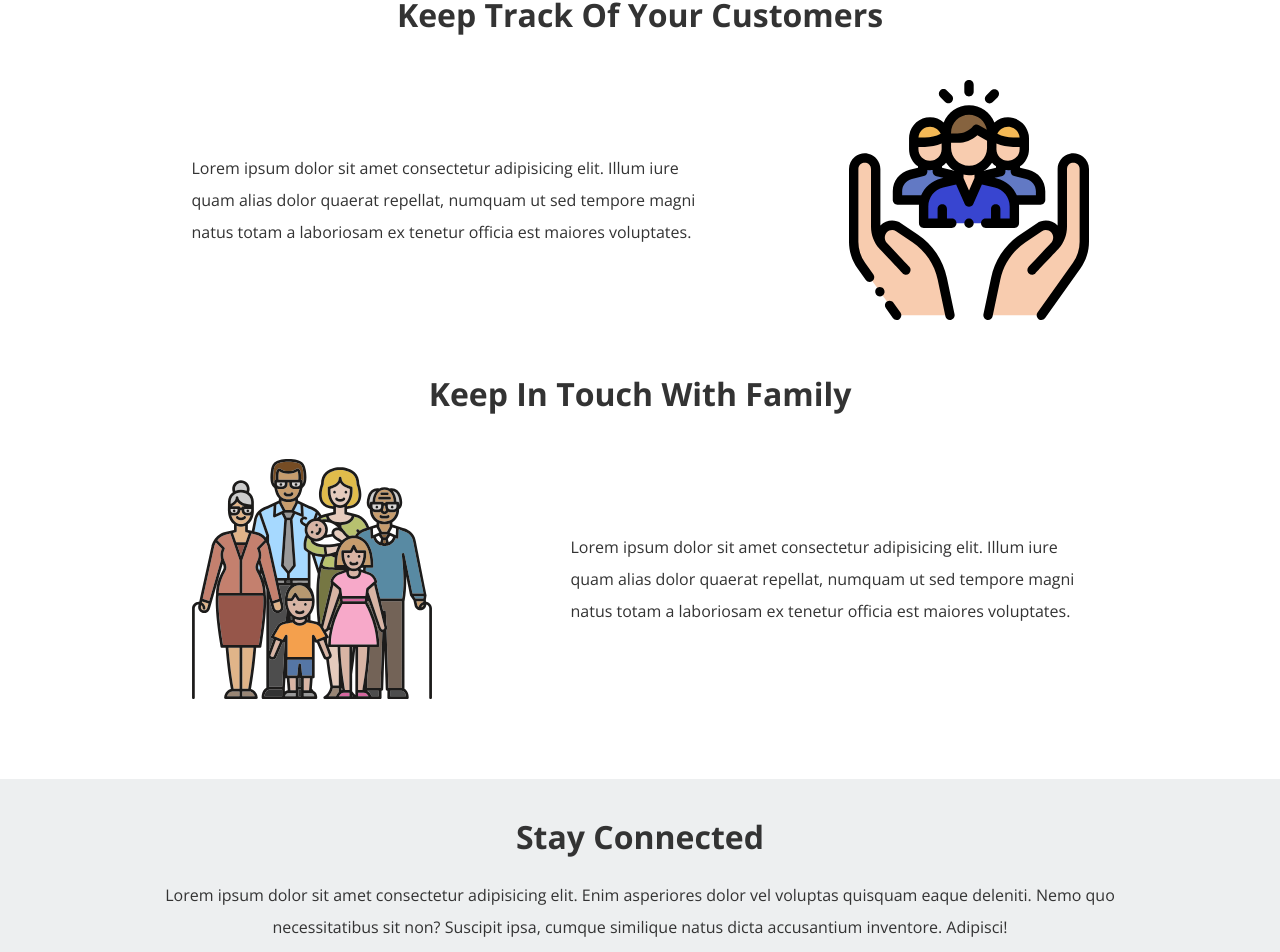
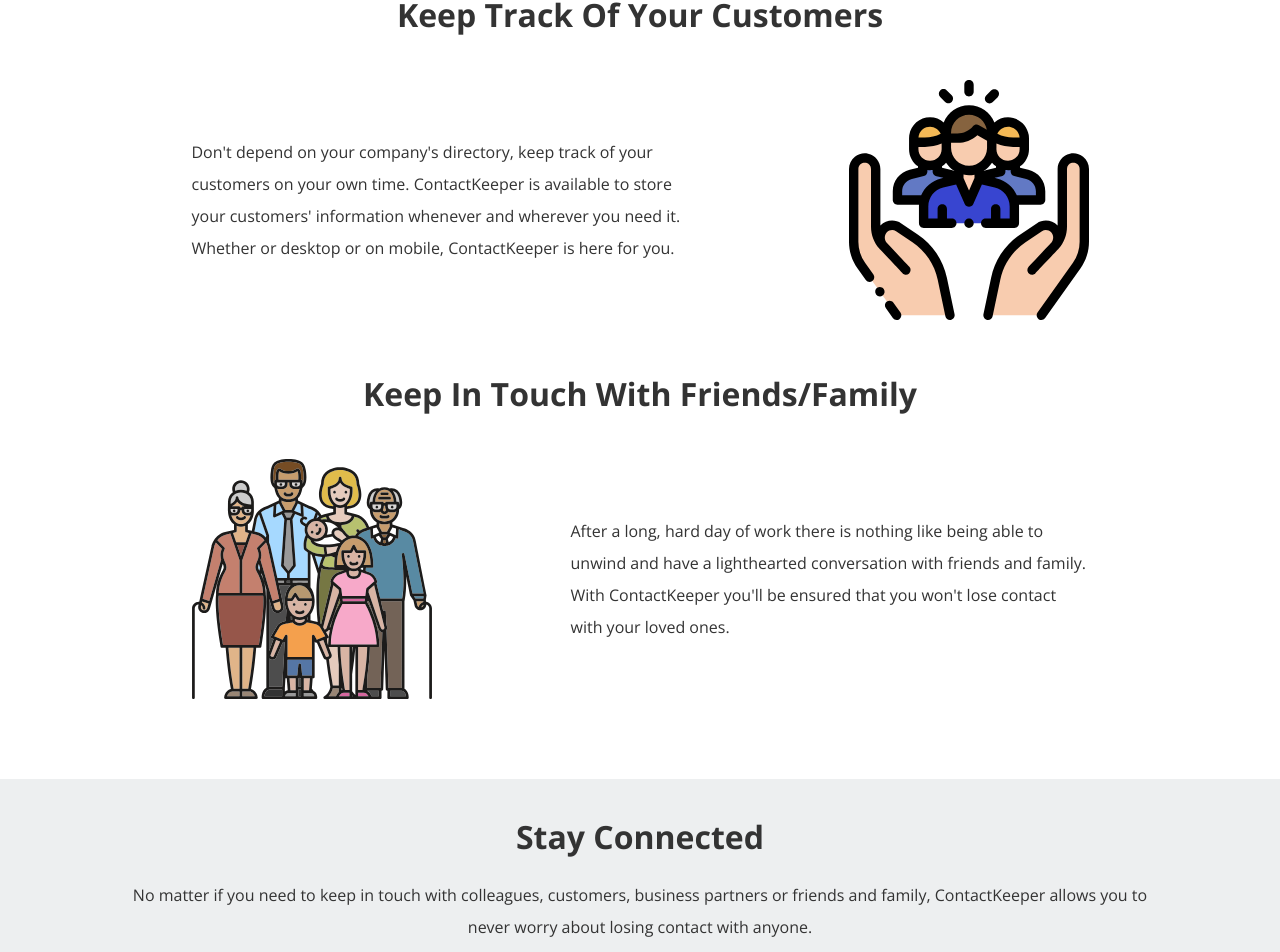
Before and after one commit to smayrant/contact-keeper, a React (Create React App) app in the folder client/: page / in a window 1280 px wide. Shown: the part 629-1581 px from the top of the page. Built offline with nearby package versions, Linux system fonts and the light colour scheme.

Commit message:
fixed the sticky footer issue and made slight tweaks to the stylings

```diff
--- a/client/src/components/layout/Navbar.js
+++ b/client/src/components/layout/Navbar.js
@@ -1,4 +1,5 @@
 import React, { useContext } from "react";
+import { Link } from "react-router-dom";
 import AuthContext from "../../context/auth/authContext";
 import ContactContext from "../../context/contact/contactContext";
 
@@ -17,12 +18,14 @@
 		<div className="home-navbar-container">
 			<nav className="navbar container home-navbar">
 				<div className="navbar-logo-container">
-					<h2 className="home-navbar-headline">ContactKeeper</h2>
+					<Link className="home-link" to="/">
+						<h2 className="home-navbar-logo">ContactKeeper</h2>
+					</Link>
 				</div>
 				<div className="navbar-links-container home-navbar-links-container">
 					<li className="navbar-greeting">Hello {user && user.name}</li>
 					<li>
-						<a onClick={onLogout} href="#!">
+						<a className="logout-link" onClick={onLogout} href="#!">
 							<i className="fas fa-sign-out-alt" /> <span className="hide-sm">Logout</span>
 						</a>
 					</li>
--- a/client/src/components/pages/Error.js
+++ b/client/src/components/pages/Error.js
@@ -10,7 +10,7 @@
 		<div className="main-body">
 			<div className="container">
 				<div className="error-container">
-					<img src={mailman} alt="Man looking on a map" />
+					<img className="error-img" src={mailman} alt="Man looking on a map" />
 					<h1>Sorry, but this page isn't on the map :(</h1>
 					<h3>How about heading back home?</h3>
 					<Link className="home-link" to={authContext.token ? "/home" : "/"}>
--- a/client/src/components/pages/Home.js
+++ b/client/src/components/pages/Home.js
@@ -14,7 +14,8 @@
 		// eslint-disable-next-line
 	}, []);
 	return (
-		<div className="main-content">
+		<div>
+			<div className="main-content home-container">
 				<Navbar />
 				<div className=" grid-2 container">
 					<div className="contactForm-container">
@@ -25,6 +26,7 @@
 						<Contacts />
 					</div>
 				</div>
+			</div>
 			<Footer />
 		</div>
 	);
--- a/client/src/components/pages/Welcome.js
+++ b/client/src/components/pages/Welcome.js
@@ -1,12 +1,15 @@
-import React from "react";
+import React, { useContext } from "react";
 import { Link } from "react-router-dom";
+import AuthContext from "../../context/auth/authContext";
 import community from "../../img/social-care.svg";
 import family from "../../img/family.svg";
 import network from "../../img/computer.svg";
 import Footer from "../layout/Footer";
 
 const Welcome = () => {
+	const authContext = useContext(AuthContext);
 	return (
+		<div>
 			<div className="main-content">
 				<div className="welcome-bg">
 					<div className="navbar-container">
@@ -14,6 +17,13 @@
 							<div className="navbar-logo-container">
 								<h1>ContactKeeper</h1>
 							</div>
+							{authContext.token ? (
+								<div className="navbar-links-container">
+									<li className="navbar-link">
+										<Link to="/home">View My Account</Link>
+									</li>
+								</div>
+							) : (
 								<div className="navbar-links-container">
 									<li className="navbar-link">
 										<Link to="/register">Register</Link>
@@ -22,6 +32,7 @@
 										<Link to="/login">Login</Link>
 									</li>
 								</div>
+							)}
 						</nav>
 					</div>
 					<div className="container">
@@ -38,19 +49,19 @@
 					<h1 className="headline">Keep track of your customers</h1>
 					<div className="img-text-container top-img-text-container">
 						<p>
-						Lorem ipsum dolor sit amet consectetur adipisicing elit. Illum iure quam alias dolor quaerat
-						repellat, numquam ut sed tempore magni natus totam a laboriosam ex tenetur officia est maiores
-						voluptates.
+							Don't depend on your company's directory, keep track of your customers on your own time.
+							ContactKeeper is available to store your customers' information whenever and wherever you
+							need it. Whether or desktop or on mobile, ContactKeeper is here for you.
 						</p>
 						<img src={community} alt="Hand holding individuals" />
 					</div>
-				<h1 className="headline">Keep in touch with family</h1>
+					<h1 className="headline">Keep in touch with friends/family</h1>
 					<div className="img-text-container bottom-img-text-container">
 						<img src={family} alt="family standing together" />
 						<p>
-						Lorem ipsum dolor sit amet consectetur adipisicing elit. Illum iure quam alias dolor quaerat
-						repellat, numquam ut sed tempore magni natus totam a laboriosam ex tenetur officia est maiores
-						voluptates.
+							After a long, hard day of work there is nothing like being able to unwind and have a
+							lighthearted conversation with friends and family. With ContactKeeper you'll be ensured that
+							you won't lose contact with your loved ones.
 						</p>
 					</div>
 				</div>
@@ -59,11 +70,12 @@
 						<div className="connected-inner-container">
 							<h1 className="headline">stay connected</h1>
 							<p>
-							Lorem ipsum dolor sit amet consectetur adipisicing elit. Enim asperiores dolor vel voluptas
-							quisquam eaque deleniti. Nemo quo necessitatibus sit non? Suscipit ipsa, cumque similique
-							natus dicta accusantium inventore. Adipisci!
+								No matter if you need to keep in touch with colleagues, customers, business partners or
+								friends and family, ContactKeeper allows you to never worry about losing contact with
+								anyone.
 							</p>
 							<img className="network-img" src={network} alt="network of connected devices" />
+						</div>
 					</div>
 				</div>
 			</div>
--- a/client/src/main.scss
+++ b/client/src/main.scss
@@ -11,16 +11,7 @@
 @import './styles/pages/register.scss';
 @import './styles/pages/home.scss';
 
-.route-container {
-	display: flex;
-	flex-direction: column;
-	min-height: 100vh;
-}
-
-.main-content {
-	flex: 1;
-}
-
+// global styling
 body {
 	font-family: 'Open Sans', sans-serif;
 	font-size: 1rem;
@@ -36,32 +27,35 @@
 	padding: 0 2rem;
 }
 
+// styling for sticky footer
+.main-content {
+	min-height: 100vh;
+}
+
+.main-content::after {
+	content: '';
+	display: block;
+}
+
+.footer-container,
+.main-content::after {
+	height: 100px;
+}
+
 /*! normalize.css v8.0.0 | MIT License | github.com/necolas/normalize.css */
 * {
 	box-sizing: border-box;
 }
-/* Document
-   ========================================================================== */
-
-/**
- * 1. Correct the line height in all browsers.
- * 2. Prevent adjustments of font size after orientation changes in iOS.
- */
-
-html {
-	line-height: 1.15; /* 1 */
-	-webkit-text-size-adjust: 100%; /* 2 */
-}
-
-/* Sections
-   ========================================================================== */
 
 /**
  * Remove the margin in all browsers.
  */
 
-body {
+html,
+body,
+.route-container {
 	margin: 0;
+	height: 100%;
 }
 
 /**
--- a/client/src/styles/layout/footer.scss
+++ b/client/src/styles/layout/footer.scss
@@ -6,11 +6,9 @@
 .footer-content {
 	color: #fff;
 	text-align: center;
-	padding: .5rem;
 
 	p {
 		font-size: .9rem;
-		margin: 0;
 	}
 }
 
@@ -18,7 +16,7 @@
 	.footer-container {
 		p {
 			font-size: .7rem;
-			margin: 0;
+			margin: .2;
 		}
 	}
 }
--- a/client/src/styles/layout/navbar.scss
+++ b/client/src/styles/layout/navbar.scss
@@ -21,6 +21,20 @@
 
 .navbar-link {
 	text-transform: uppercase;
+	a {
+		text-decoration: none;
+		transition: all ease-in-out .3s;
+	}
+
+	a:hover {
+		border-top: 4px solid #fff;
+		border-bottom: 4px solid #fff;
+		padding: 6px 0;
+	}
+}
+
+.home-link {
+	text-decoration: none;
 }
 
 .navbar-logo-container {
@@ -40,10 +54,6 @@
 	margin: 0 0.25rem;
 }
 
-.navbar a:hover {
-	color: var(--light-color);
-}
-
 .navbar .welcome span {
 	margin-right: 0.6rem;
 }
@@ -54,8 +64,17 @@
 	margin-bottom: 5rem;
 }
 
+.home-navbar-logo {
+	margin: 0;
+}
+
 .navbar-greeting {
 	color: #fff;
+}
+
+.logout-link {
+	text-decoration: none;
+	cursor: pointer;
 }
 
 @media (max-width: 500px) {
@@ -63,10 +82,6 @@
 		flex-direction: column;
 	}
 
-	.home-navbar-headline {
-		margin: .5rem;
-	}
-
 	.home-navbar-links-container {
 		margin-bottom: .5rem;
 	}
--- a/client/src/styles/pages/error.scss
+++ b/client/src/styles/pages/error.scss
@@ -1,5 +1,9 @@
 .main-body {
 	background: #4b56ab;
+}
+
+.error-img {
+	width: 30rem;
 }
 
 .error-container {
@@ -22,3 +26,43 @@
 		cursor: pointer;
 	}
 }
+
+@media (max-width: 800px) {
+	.error-img {
+		width: 25rem;
+	}
+}
+
+@media (max-width: 600px) {
+	.error-img {
+		width: 20rem;
+	}
+
+	.error-container {
+		h1 {
+			margin-top: 3rem;
+			font-size: 1.5rem;
+		}
+	}
+}
+
+@media (max-width: 375px) {
+	.error-img {
+		width: 14rem;
+	}
+
+	.error-container {
+		h1 {
+			margin-top: 2rem;
+			font-size: 1.1rem;
+		}
+
+		h3 {
+			font-size: 1rem;
+		}
+
+		.home-link {
+			font-size: 1.5rem;
+		}
+	}
+}
--- a/client/src/styles/pages/home.scss
+++ b/client/src/styles/pages/home.scss
@@ -1,3 +1,7 @@
+.home-container {
+	margin-bottom: -100px;
+}
+
 .grid-2 {
 	display: grid;
 	grid-template-columns: repeat(2, 1fr);
--- a/client/src/styles/pages/register.scss
+++ b/client/src/styles/pages/register.scss
@@ -3,6 +3,10 @@
 form {
 	width: 100%;
 	max-width: 100%;
+}
+
+.register-form {
+	padding: 0 12rem;
 }
 
 .form-container {
@@ -63,9 +67,22 @@
 	color: #abadb0;
 }
 
+@media (max-width: 800px) {
+	.register-form {
+		padding: 0 8rem;
+	}
+}
+
+@media (max-width: 600px) {
+	.register-form {
+		padding: 0 3rem;
+	}
+}
+
 @media (max-width: 400px) {
 	.register-form {
-		margin-top: 3rem;
+		margin: 3rem 0;
+		padding: 0 1rem;
 
 		h1 {
 			font-size: 1.5rem;
```
Also changed, not shown: client/package.json (+4 -10 lines), client/src/App.js (+4 -4 lines), 1 other file (tests, documents, lock files or other folders). Lines whose indentation alone changed are shown as unchanged.
